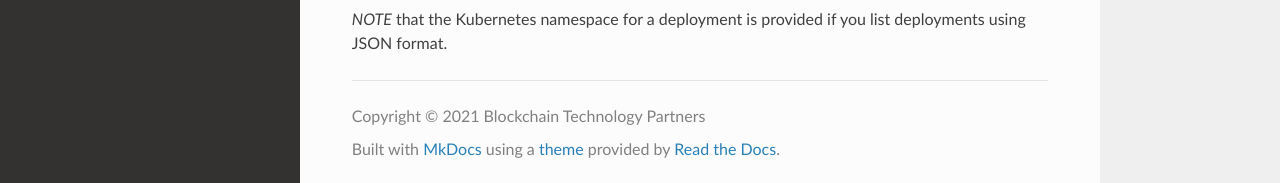
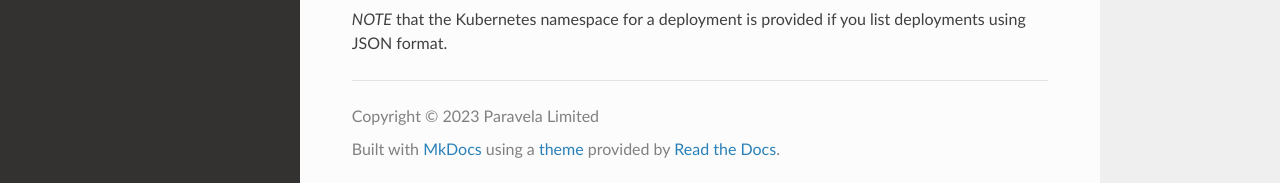
Before and after one commit to blockchaintp/sxtctl, an MkDocs documentation site: the page built from docs/index.md, in a window 1280 px wide and 900 px high, scrolled down 3738 px. Shown: the part 714-897 px from the top of the window. Built offline with MkDocs 1.6.1, drawn with Linux system fonts in a browser that asks for light colours; nearby versions of some CDN libraries.

Commit message:
docs: update ownership following IP assignation
Signed-off-by: duncanjw <duncan@paravela.com>

```diff
--- a/mkdocs.yml
+++ b/mkdocs.yml
@@ -1,4 +1,4 @@
 site_name: sxtctl
 site_author: BTP
 theme: readthedocs
-copyright: Copyright &copy; 2021 Blockchain Technology Partners
+copyright: Copyright &copy; 2023 Paravela Limited
```
Also changed, not shown: 1 other file.
